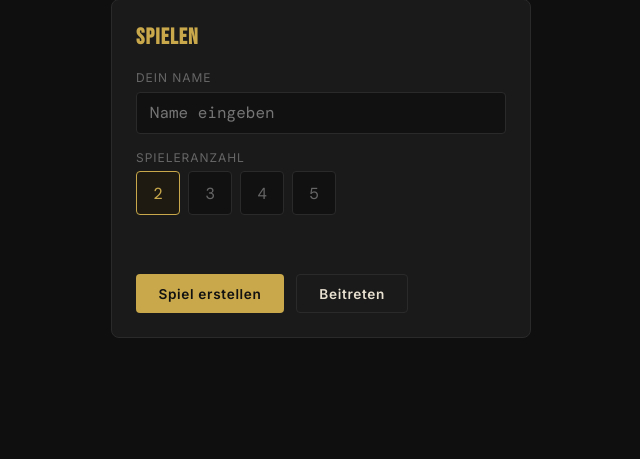
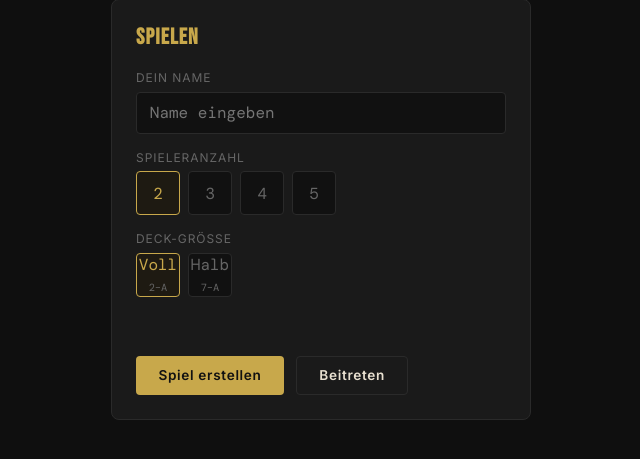
Before and after one commit to melonenkaspar/ALoch, a Flask app: page / in a window 1280 px wide. Shown: the part 125-584 px from the top of the page, without its empty margins (319-959 px from the left). Run offline with Flask 3, Linux system fonts and the light colour scheme.

Commit message:
Update index.html

```diff
--- a/templates/index.html
+++ b/templates/index.html
@@ -147,6 +147,19 @@
   }
   .player-count-btn:hover { border-color: var(--accent); color: var(--accent); }
   .player-count-btn.active { border-color: var(--accent); color: var(--accent); background: #1e1a12; }
+
+  .sort-btn {
+    background: transparent;
+    border: 1px solid var(--border);
+    border-radius: 4px;
+    color: var(--muted);
+    font-size: 0.75rem;
+    padding: 0.3rem 0.6rem;
+    cursor: pointer;
+    font-family: 'DM Mono', monospace;
+    transition: border-color 0.15s, color 0.15s;
+  }
+  .sort-btn:hover { border-color: var(--accent); color: var(--accent); }
 
   /* ── Divider ── */
   .divider {
@@ -467,12 +480,17 @@
       <h2>Spielen</h2>
       <label for="player-name">Dein Name</label>
       <input type="text" id="player-name" placeholder="Name eingeben" maxlength="20">
-      <label for="max-players">Spieleranzahl</label>
+      <label>Spieleranzahl</label>
       <div style="display:flex; gap:0.5rem; flex-wrap:wrap; margin-bottom:0.25rem;">
         <button class="player-count-btn active" data-count="2" onclick="selectCount(this)">2</button>
         <button class="player-count-btn" data-count="3" onclick="selectCount(this)">3</button>
         <button class="player-count-btn" data-count="4" onclick="selectCount(this)">4</button>
         <button class="player-count-btn" data-count="5" onclick="selectCount(this)">5</button>
+      </div>
+      <label>Deck-Größe</label>
+      <div style="display:flex; gap:0.5rem; flex-wrap:wrap; margin-bottom:0.25rem;">
+        <button class="player-count-btn active" data-deck="full" onclick="selectDeck(this)">Voll <span style="font-size:0.65rem; color:var(--muted);">2–A</span></button>
+        <button class="player-count-btn" data-deck="half" onclick="selectDeck(this)">Halb <span style="font-size:0.65rem; color:var(--muted);">7–A</span></button>
       </div>
       <div id="home-error" class="error-msg"></div>
       <div class="btn-row">
@@ -500,6 +518,7 @@
         Teile diesen Code mit den anderen Spielern
       </p>
 
+      <div id="lobby-settings" style="font-size:0.78rem; color:var(--muted); text-align:center; margin-bottom:1rem; font-family:'DM Mono',monospace;"></div>
       <h2>Spieler</h2>
       <ul class="player-list" id="player-list"></ul>
       <div id="lobby-status"></div>
@@ -523,7 +542,10 @@
       </div>
 
       <div id="hand-area">
-        <h3>Deine Hand</h3>
+        <div style="display:flex; align-items:center; justify-content:space-between; margin-bottom:0.8rem;">
+          <h3 style="margin:0;">Deine Hand</h3>
+          <button class="sort-btn" id="sort-toggle" onclick="toggleSort()" title="Sortierung umschalten">⇅ <span id="sort-label">sortiert</span></button>
+        </div>
         <div id="hand-cards"></div>
       </div>
 
@@ -560,11 +582,43 @@
   let isHost = false;
   let pollInterval = null;
   let selectedCount = 2;
+  let selectedDeck = 'full';
+  let sortEnabled = true;
+  let lastHand = [];
 
   function selectCount(btn) {
-    document.querySelectorAll('.player-count-btn').forEach(b => b.classList.remove('active'));
+    document.querySelectorAll('[data-count]').forEach(b => b.classList.remove('active'));
     btn.classList.add('active');
     selectedCount = parseInt(btn.dataset.count);
+  }
+
+  function selectDeck(btn) {
+    document.querySelectorAll('[data-deck]').forEach(b => b.classList.remove('active'));
+    btn.classList.add('active');
+    selectedDeck = btn.dataset.deck;
+  }
+
+  function toggleSort() {
+    sortEnabled = !sortEnabled;
+    document.getElementById('sort-label').textContent = sortEnabled ? 'sortiert' : 'original';
+    renderHand(lastHand);
+  }
+
+  function renderHand(hand) {
+    lastHand = hand;
+    const handDiv = document.getElementById('hand-cards');
+    if (!hand || hand.length === 0) {
+      handDiv.innerHTML = '<span style="color:var(--muted); font-size:0.82rem;">Keine Karten mehr</span>';
+      return;
+    }
+    const display = sortEnabled ? [...hand].sort((a, b) => cardSortValue(a) - cardSortValue(b)) : hand;
+    handDiv.innerHTML = display.map(cardHTML).join('');
+  }
+
+  function cardSortValue(card) {
+    const rankOrder = {"2":0,"3":4,"4":8,"5":12,"6":16,"7":20,"8":24,"9":28,"T":32,"J":36,"Q":40,"K":44,"A":48};
+    const suitOrder = {"♣":0,"♦":1,"♥":2,"♠":3};
+    return (rankOrder[card[0]] ?? 0) + (suitOrder[card[1]] ?? 0);
   }
 
   // ── Helpers ──────────────────────────────────────────────────────────────────
@@ -596,7 +650,7 @@
   async function createLobby() {
     const name = document.getElementById('player-name').value.trim();
     if (!name) { document.getElementById('home-error').textContent = 'Bitte einen Namen eingeben.'; return; }
-    const data = await api('/api/lobby/create', 'POST', { name, max_players: selectedCount });
+    const data = await api('/api/lobby/create', 'POST', { name, max_players: selectedCount, deck_size: selectedDeck });
     if (data.error) { document.getElementById('home-error').textContent = data.error; return; }
     gameId = data.game_id;
     playerId = data.player_id;
@@ -633,6 +687,9 @@
       enterGame();
       return;
     }
+    const deckLabel = data.deck_size === 'half' ? 'Halb-Deck (7–A)' : 'Volles Deck (2–A)';
+    document.getElementById('lobby-settings').textContent =
+      `${data.max_players} Spieler · ${deckLabel}`;
     const list = document.getElementById('player-list');
     list.innerHTML = '';
     for (let i = 0; i < data.max_players; i++) {
@@ -710,10 +767,7 @@
 
     // My hand
     const me = data.players.find(p => p.entityID === myEntityID);
-    const handDiv = document.getElementById('hand-cards');
-    handDiv.innerHTML = me && me.hand.length > 0
-      ? me.hand.map(cardHTML).join('')
-      : '<span style="color:var(--muted); font-size:0.82rem;">Keine Karten mehr</span>';
+    renderHand(me ? me.hand : []);
 
     // Moves
     const movesDiv = document.getElementById('move-buttons');
```
